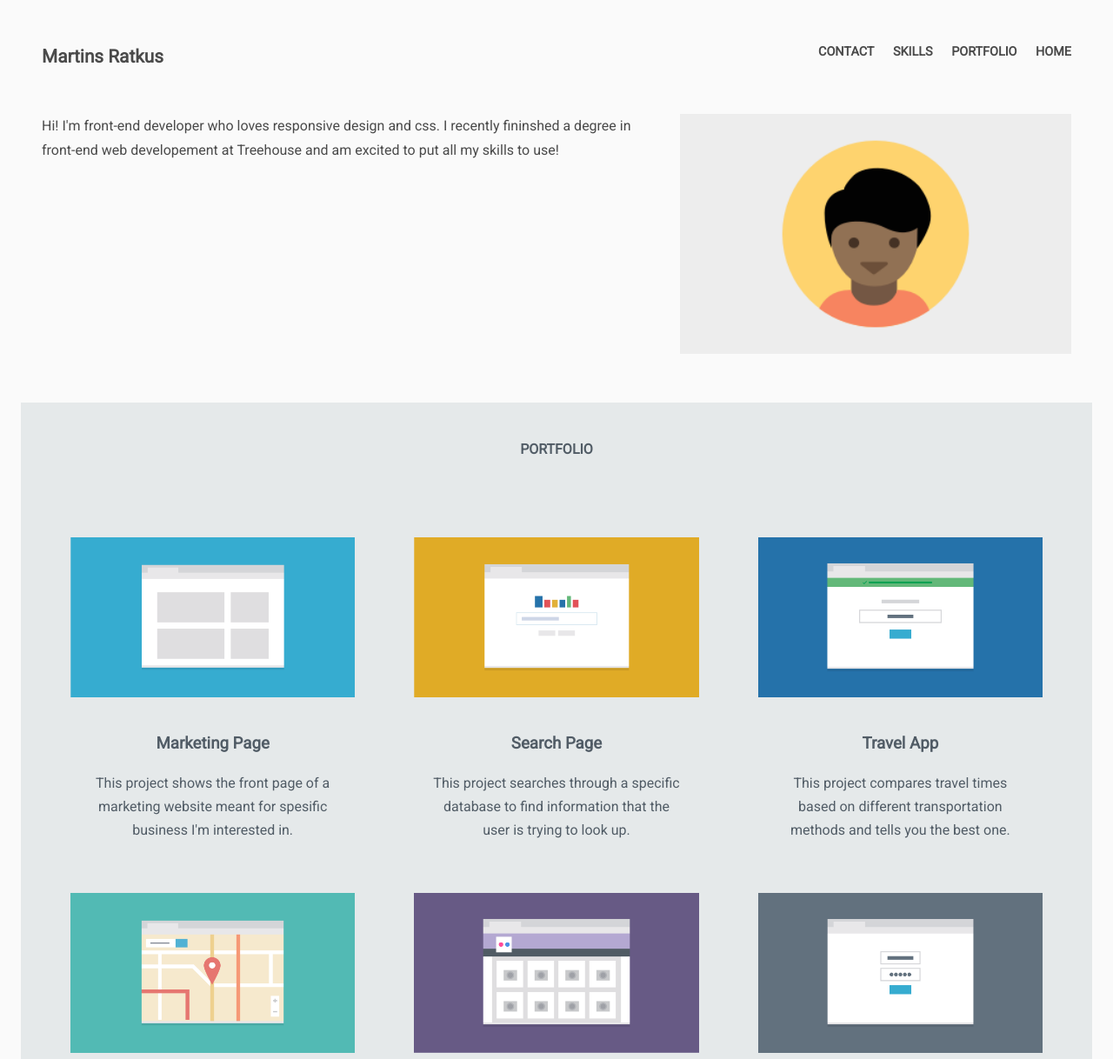
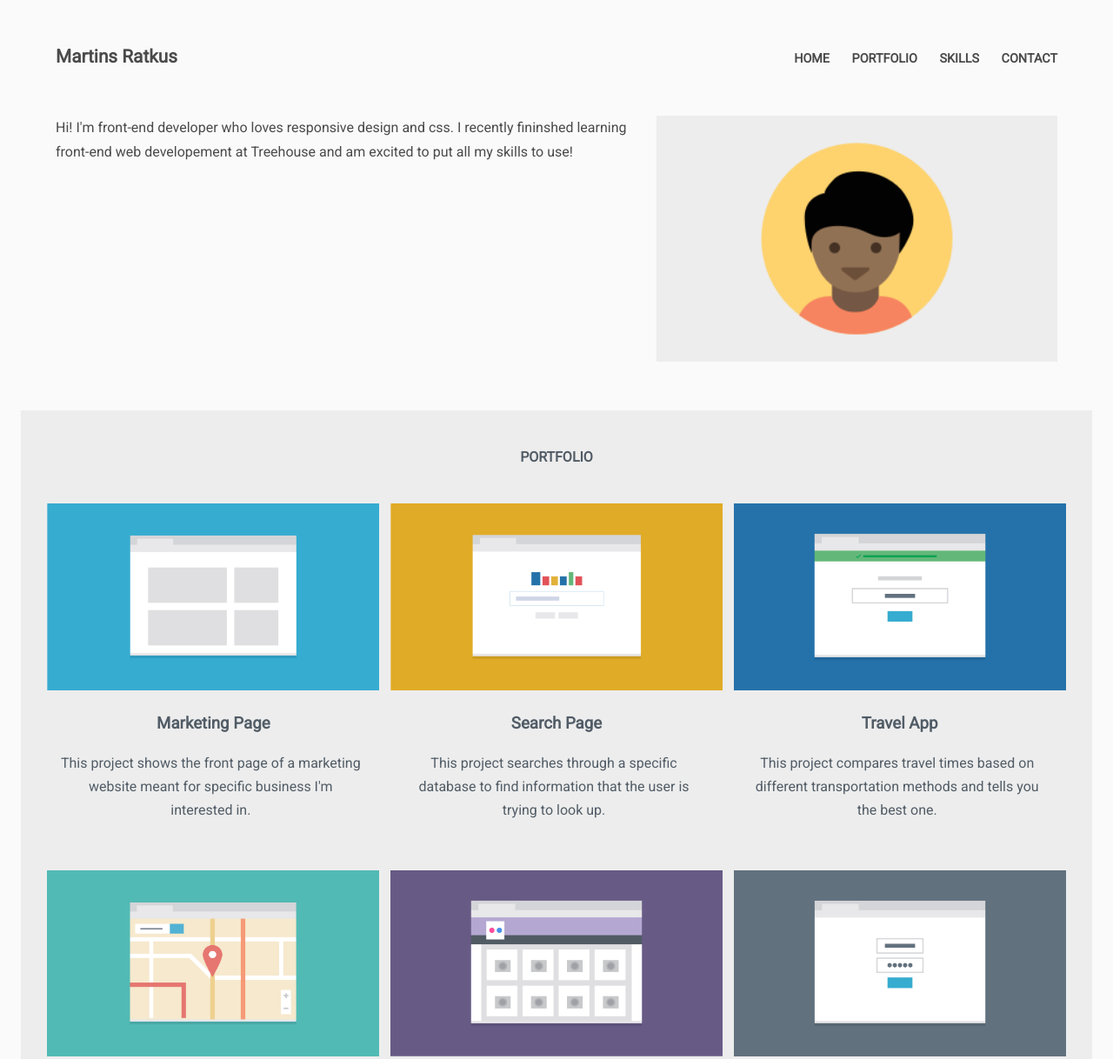
Before and after one commit to martins92/responsive_layout_v2.0, a plain HTML site: page index.html in a window 1280 px wide. Shown: the top 1218 px of the page at 87% size. Drawn offline with Linux system fonts and the light colour scheme.

Commit message:
Fixed columns / added styling
Shifting collumns on width change are fixed. Added styling for tablet
and desktop screens. Ready for the review! :)

```diff
--- a/css/styles.css
+++ b/css/styles.css
@@ -10,6 +10,10 @@
 	display: none;
 }
 
+.hide-p {
+	display: none;
+}
+
 body {
   font-family: 'Roboto', 'Roboto Condensed', sans-serif;
 	line-height: 1.7;
@@ -18,6 +22,16 @@ body {
 	text-align: center;
 	width: 100%;
 	margin: auto;
+}
+
+a {
+	text-decoration: none;
+	color: #4a4a4a;
+	transition: .5s;
+}
+
+a:hover {
+	color: #000;
 }
 
 p {
@@ -66,6 +80,7 @@ h3 {
 	text-transform: capitalize;
 	font-size: 1.5em;
 }
+
 .main-nav ul li {
 	background-color: #fff;
 	margin-bottom: 0.3em;
@@ -105,7 +120,7 @@ h3 {
 
 .portfolio-wrap {
 	padding-bottom: 2.9em;
-	background-color: #e5e9ea;           /* <-----Alternative color variation for main section background - #818e99 (darker grey) or #fff   */
+	background-color: #ededed;           /* <-----Alternative color variation for main section background - #818e99 (darker grey) or #fff   */
 	color: #515c66;
 }
 
@@ -128,6 +143,7 @@ h3 {
 	text-align: left;
 	width: 100%;
 	color: #fff;
+	font-size: 110%;
 }
 
 .skills-list {
@@ -256,7 +272,7 @@ h3 {
 		margin: 0 13px;
 	}
 
-	.introduction p {
+	.introduction-p {
 		float: left;
 		text-align: left;
 		display: inline-block;
@@ -270,9 +286,9 @@ h3 {
 	.col {
 		margin: 0;
 		width: 49.3%;
-		height: 409px;
-		padding: 12px 12px;
+		padding: 0 3px 12px;
 		display: inline-block;
+		vertical-align: top;
 	}
 
 	.portfolio-name {
@@ -287,7 +303,7 @@ h3 {
 
 	.port {
 		margin: auto;
-		padding: 15px 0;
+		padding: 0;
 		width: 100%;
 	}
 
@@ -305,18 +321,18 @@ h3 {
 	.portfolio-text p {
 		display: inline-block;
 		margin: 0;
-		padding: 15px 21px 45px 21px;
+		padding: 15px 21px 45px 15px;
 		width: 100%;
 	}
 
 	.portfolio-wrap {
-		padding-bottom: 4em;
+		padding: 0;
 	}
 
 	/* ---- Skills ---- */
 
 	.skills-wrap {
-		margin:0 25px;
+		margin: 0 5%;
 	}
 
 	/* ---- Footer ---- */
@@ -367,13 +383,28 @@ h3 {
 
 @media (min-width: 1024px) {                        /* <<<<---- Styling for desktops ---- */
 
+	/* ---- Navigation ---- */
+
+	.avatar-image {
+		width: 40%;
+	}
+
 	.introduction {
 		margin: 0;
 	}
 
-	.introduction p {
-		padding-right: .5em;
+	.hide-p {
+		padding-right: 2em;
 		margin: 0;
+		display: inline-block;
+		float: left;
+		width: 60%;
+		text-align: left;
+
+	}
+
+	#hide-pp {
+		display: none;
 	}
 
 	.main-nav {
@@ -381,16 +412,23 @@ h3 {
 		display: inline-block;
 	}
 
+	.main-nav ul {
+		display: inline-block;
+		float: right;
+		margin: 5px 0;
+	}
+
 	.main-nav ul li {
-		float: right;
-		padding:0 0 0 1.5em;
-		margin: 0;
+		display: inline-block;
+		padding: 0 0 0 1.5em;
+		margin: auto 0;
 	}
 
 	.main-nav h1 {
-		float: left;
+		display: inline-block;
 		padding: 0;
 		font-size: 1.3em;
+		float: left;
 	}
 
 	.main-nav {
@@ -398,12 +436,14 @@ h3 {
 	}
 
 	.header-wrap {
-		margin: 0 3em;
+		margin: 0 4em;
 	}
 
+/* ---- Portfolio ---- */
 
-
-/* ---- Portfolio ---- */
+	.port-image-wrap {
+		margin: 0 24px;
+	}
 
 	.portfolio-wrap {
 		margin: 0 1.5em;
@@ -411,10 +451,32 @@ h3 {
 
 	.col {
 		display: inline-block;
+		vertical-align: top;
 		width: 33%;
-		float: none;
 		margin: 0;
-		padding: 2em 2em;
+		padding: 0 4.5px;
+	}
+
+	.portfolio-text p {
+
+		padding-bottom: 55px;
+
+	}
+
+	/* ---- Skills ---- */
+
+	.skills {
+		margin: 0 1.5em;
+	}
+
+	/* ---- Contact ---- */
+
+	.contact {
+		padding: 0 15em;
+	}
+
+	.footer-container {
+		padding: 1.3em 0;
 	}
 
 }
@@ -433,7 +495,7 @@ h3 {
 ==================================== */
 
 @media (max-width: 260px) {
-	.intro-image {
+	.avatar-image {
 		margin: auto;
 		width: 100%;
 	}
--- a/index.html
+++ b/index.html
@@ -16,10 +16,10 @@
         <nav class="main-nav  clearfix">
           <h1 class="name">Martins Ratkus</h1>
           <ul>
-            <li>Home</li>
-            <li>Portfolio</li>
-            <li>Skills</li>
-            <li>Contact</li>
+            <a href="#"><li>Home</li></a>
+            <a href="#portfolio"><li>Portfolio</li></a>
+            <a href="#skills"><li>Skills</li></a>
+            <a href="#contact"><li>Contact</li></a>
           </ul>
         </nav>
 
@@ -27,13 +27,14 @@
           <figure class="avatar-image">
             <img src="images/responsive-layout-profile.png" alt="image of my avatar"/>
           </figure>
-          <p>Hi! I'm front-end developer who loves responsive design and css. I recently fininshed a degree in front-end web developement at Treehouse and am excited to put all my skills to use! </p>
+          <p id="hide-pp" class="introduction-p">Hi! I'm front-end developer who loves responsive design and css. I recently fininshed a degree in front-end web developement at Treehouse and am excited to put all my skills to use! </p>
+          <p class="hide-p">Hi! I'm front-end developer who loves responsive design and css. I recently fininshed learning front-end web developement at Treehouse and am excited to put all my skills to use! </p>
         </div>
       </div>
 
     </header>
 
-    <main class="portfolio-wrap">
+    <main class="portfolio-wrap" id="portfolio">
 
         <h2 class="portfolio-name">Portfolio</h2>
 
@@ -44,7 +45,7 @@
             </figure>
             <div class="portfolio-text">
               <h3>Marketing Page</h3>
-              <p>This project shows the front page of a marketing website meant for spesific business I'm interested in.</p>
+              <p>This project shows the front page of a marketing website meant for specific business I'm interested in.</p>
             </div>
           </div>
 
@@ -84,7 +85,7 @@
             </figure>
             <div class="portfolio-text">
               <h3>Photo Gallery</h3>
-              <p>This project shows pictures from a recent to the viewer and allows them to easily navigate through photos.</p>
+              <p>This project shows pictures from a recent trip to the viewer and allows them to easily navigate through photos.</p>
             </div>
           </div>
 
@@ -101,7 +102,7 @@
 
     </main>
 
-    <div class="skills">
+    <div class="skills" id="skills">
       <h2 class="skills-name">Skills</h2>
       <div class="skills-wrap">
 
@@ -139,7 +140,7 @@
     </div>
 
     <footer>
-      <div class="contact-wrap">
+      <div class="contact-wrap" id="contact">
 
         <div class="contact">
           <h2 class="contact-name">Contact</h2>
@@ -156,13 +157,13 @@
           <h3 class="footer-name">Martins Ratkus</h3>
             <div class="hide">
               <ul>
-                <li>Home</li>
-                <li>Portfolio</li>
-                <li>Skills</li>
-                <li>Contack</li>
+                <li><a href="#">Home</a></li>
+                <li><a href="#portfolio">Portfolio</a></li>
+                <li><a href="#skills">Skills</a></li>
+                <li><a href="#contact">Contact</a></li>
               </ul>
             </div>
-          <h3 class="footer-nav">Back to top</h3>
+          <h3 class="footer-nav"><a href="#">Back to top</a></h3>
         </div>
 
     </div>
```
Also changed, not shown: mockups/responsive-website_desktop1024.png (deleted), mockups/responsive-website_mobile320.png (deleted), mockups/responsive-website_tablet768.png (deleted), 1 other file.
